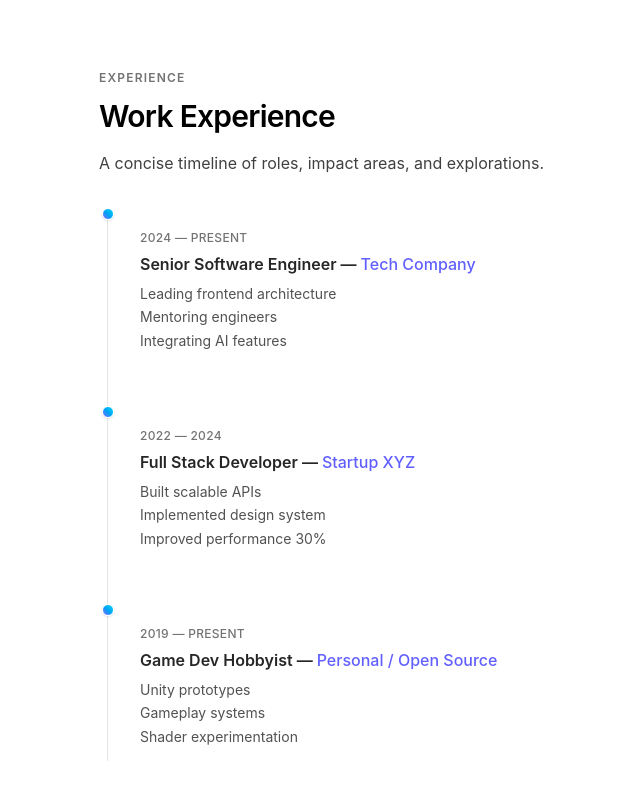
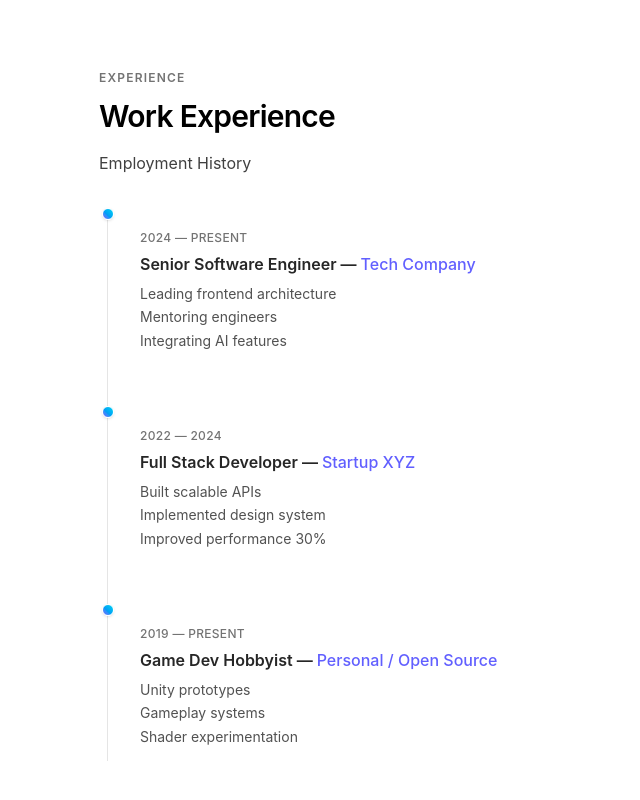
Before and after one commit to OmniAshley/portfolio-starter-kit, a Next.js app: page / in a window 1280 px wide. Shown: the part 1694-2494 px from the top of the page, without its empty margins (253-893 px from the left). Built offline with nearby package versions, Linux system fonts and the light colour scheme.

Commit message:
refactor: updated "Experience" section description

```diff
--- a/app/page.tsx
+++ b/app/page.tsx
@@ -87,7 +87,7 @@
         id="experience"
         eyebrow="Experience"
         title="Work Experience"
-        description="A concise timeline of roles, impact areas, and explorations."
+        description="Employment History"
       >
         <Timeline />
       </Section>
```
